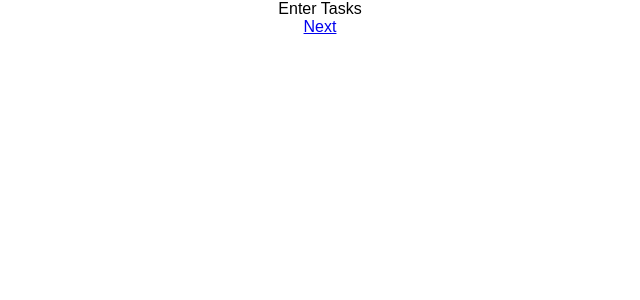
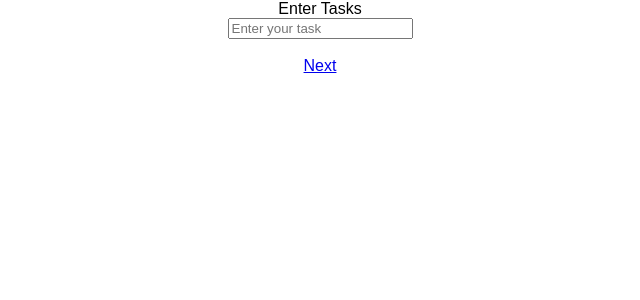
Before and after one commit to CMLTeam/LiveYourLife, a React (Create React App) app in the folder frontend/: page / in a window 1280 px wide. Shown: the top 300 px of the page, without its empty margins (320-960 px from the left). Built offline with nearby package versions, Linux system fonts and the light colour scheme.

Commit message:
task parsing

```diff
--- a/frontend/src/components/Page1EnterTasks.jsx
+++ b/frontend/src/components/Page1EnterTasks.jsx
@@ -1,16 +1,69 @@
-import React, { Component } from 'react';
+import React, {Component} from 'react';
 import {Link} from "react-router-dom";
 
 class Page1EnterTasks extends Component {
+    state = {
+        tasks: [
+            {isRaw: true, text: '', uid: this.newUid()}
+        ]
+    };
+
+    onTaskTextChange = (event) => {
+        const text = event.target.value;
+        const uid = event.target.id;
+        this.setState({tasks: this.state.tasks.map(e => e.uid === uid ? {...e, text} : e)})
+    };
+
+    onTaskKeyPress = (event) => {
+        const uid = event.target.id;
+        if (event.key === 'Enter') {
+            this.setState({tasks: this.state.tasks.map(e => e.uid === uid ? {...e, isRaw: false} : e)})
+        }
+    };
+
     render() {
         return (
             <div>
                 Enter Tasks
+
+                <div id={'task-list'}>
+                    {this.state.tasks.map(t =>
+                        <div key={t.uid} className={'task-item'}>
+                            {t.isRaw ?
+                                <input type={'text'}
+                                       placeholder={'Enter your task'}
+                                       id={t.uid}
+                                       value={t.text}
+                                       onChange={this.onTaskTextChange}
+                                       onKeyPress={this.onTaskKeyPress}
+                                />
+                                :
+                                <spa>Parsed: {t.text}</spa>
+                            }
+                        </div>)
+                    }
+                </div>
+
 
                 <br/>
                 <Link to={'/page2'}>Next</Link>
             </div>
         );
     }
+
+    newUid() {
+        const uuid = () => {
+            function s4() {
+                return Math.floor((1 + Math.random()) * 0x10000)
+                    .toString(16)
+                    .substring(1);
+            }
+
+            return s4() + s4() + '-' + s4() + '-' + s4() + '-' +
+                s4() + '-' + s4() + s4() + s4();
+        };
+        return '' + new Date().getTime() + '-' + uuid().replace(/-/g, '');
+    }
 }
+
 export default Page1EnterTasks;
```
